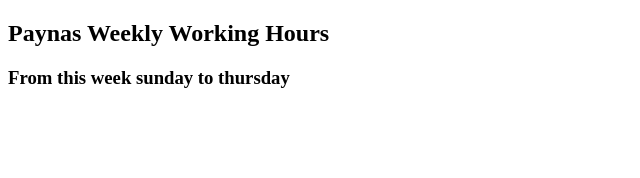
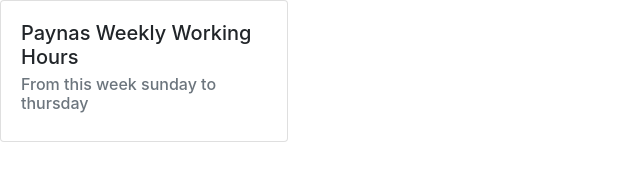
Before and after one commit to ahmedSadoun/Paynas-Total-Hours, a browser extension: page index.html in a window 1280 px wide. Shown: the whole page, without its empty margins (0-640 px from the left). Drawn offline with nearby package versions, Linux system fonts and the light colour scheme; no server answers.

Commit message:
changed the design to card bootstrap layout

```diff
--- a/index.html
+++ b/index.html
@@ -2,16 +2,26 @@
 <html lang="en">
   <head>
     <meta charset="UTF-8" />
+    <link
+      rel="stylesheet"
+      href="https://cdn.jsdelivr.net/npm/bootstrap@4.0.0/dist/css/bootstrap.min.css"
+      integrity="sha384-Gn5384xqQ1aoWXA+058RXPxPg6fy4IWvTNh0E263XmFcJlSAwiGgFAW/dAiS6JXm"
+      crossorigin="anonymous"
+    />
     <meta http-equiv="X-UA-Compatible" content="IE=edge" />
     <meta name="viewport" content="width=device-width, initial-scale=1.0" />
     <title>Paynas Weekly Working Hours</title>
   </head>
 
   <body>
-    <div>
-      <h2>Paynas Weekly Working Hours</h2>
-      <h3>From this week sunday to thursday</h3>
-      <h2 id="totalHours"></h2>
+    <div class="card" style="width: 18rem">
+      <div class="card-body">
+        <h5 class="card-title">Paynas Weekly Working Hours</h5>
+        <h6 class="card-subtitle mb-2 text-muted">
+          From this week sunday to thursday
+        </h6>
+        <h2 id="totalHours"></h2>
+      </div>
     </div>
   </body>
   <script src="script.js"></script>
```
